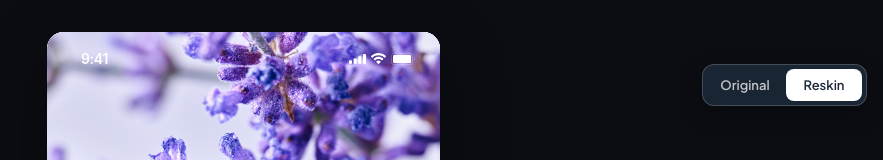
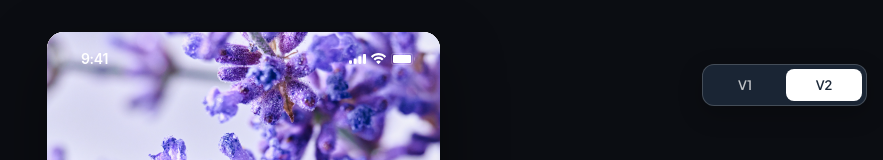
Before and after one commit to AntWQA/doterra-pro-onboarding, a React (Vite) app: page / in a window 1280 px wide. Shown: the top 160 px of the page, without its empty margins (397-1280 px from the left). Built offline with nearby package versions, Linux system fonts and the light colour scheme.

Commit message:
Rename prototype toggle options

```diff
--- a/src/App.tsx
+++ b/src/App.tsx
@@ -158,7 +158,7 @@ function StyleToggle({ value, onChange }: { value: ExperienceStyle; onChange: (v
           onClick={() => onChange(option)}
           className={value === option ? "style-toggle__option style-toggle__option--active" : "style-toggle__option"}
         >
-          {option === "original" ? "Original" : "Reskin"}
+          {option === "original" ? "V1" : "V2"}
         </button>
       ))}
     </div>
```
